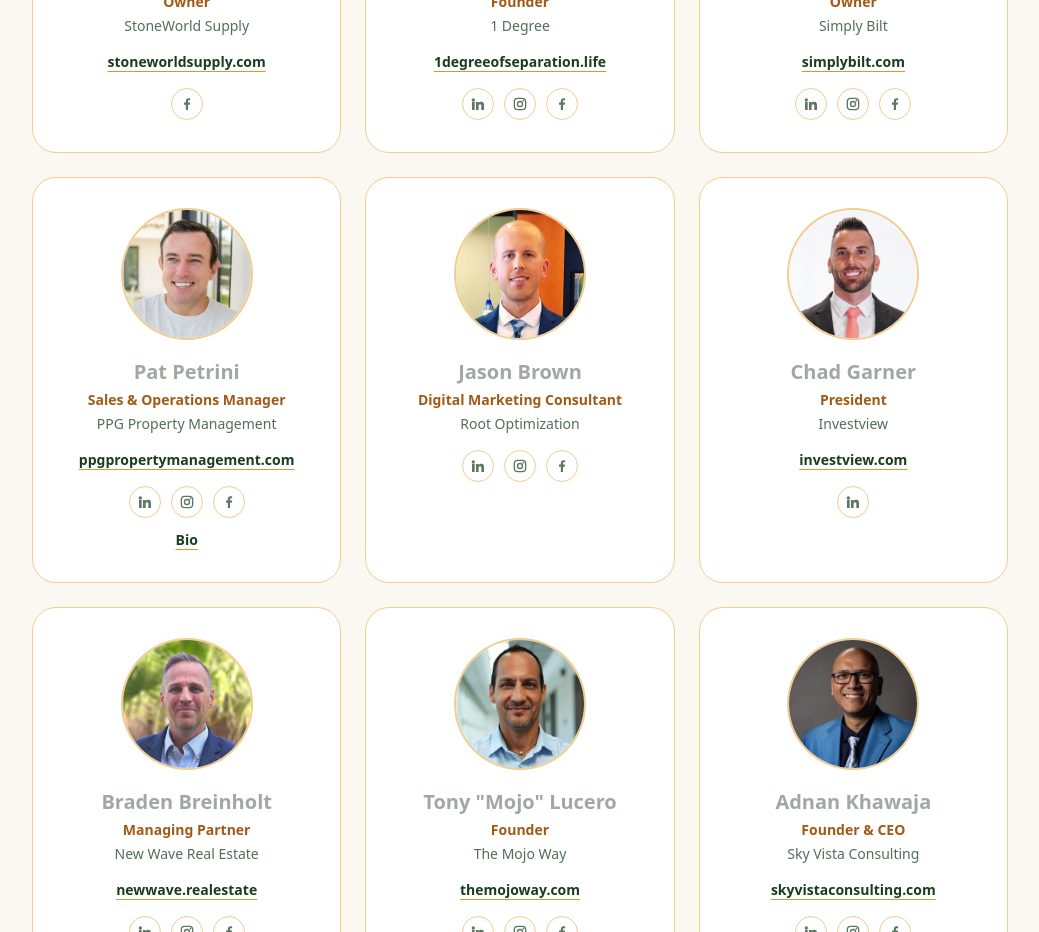
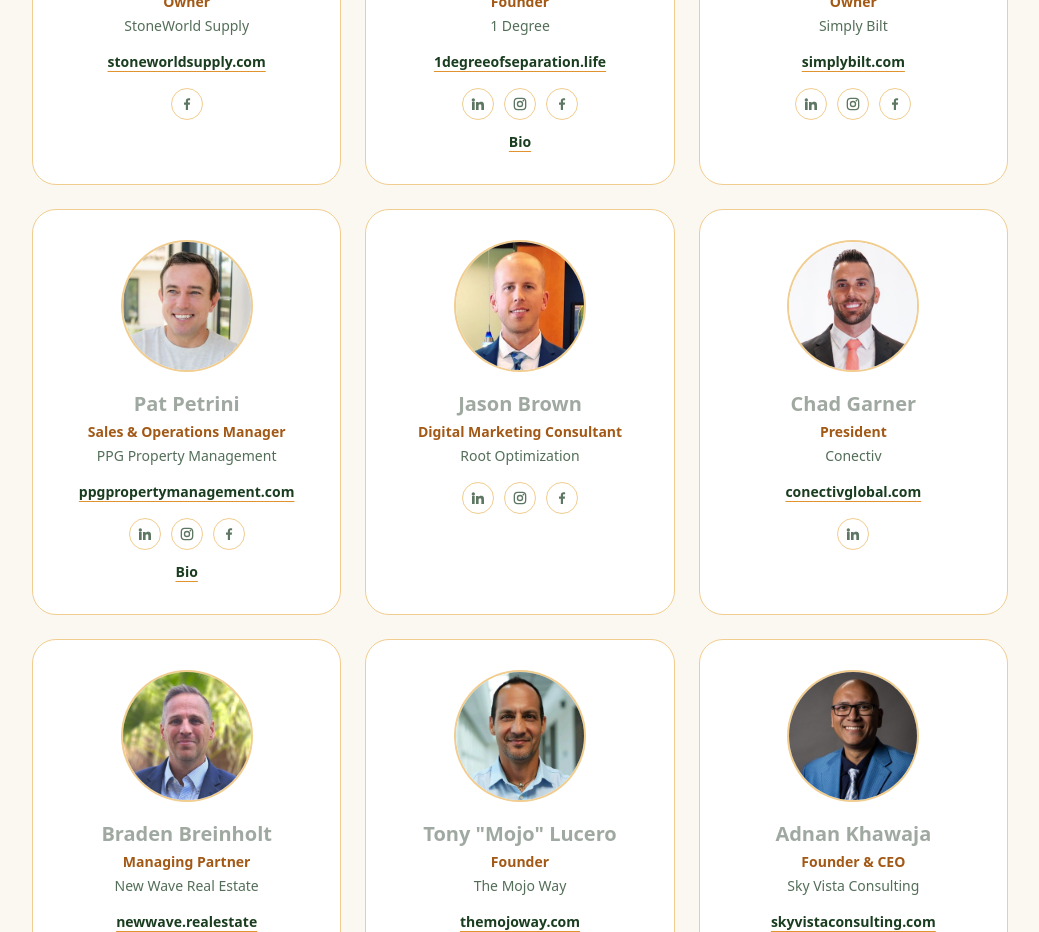
Before and after one commit to KokenLabs/squirrel-tamer-website, a Next.js app: page /contributors in a window 1280 px wide. Shown: the part 2720-3652 px from the top of the page, without its empty margins (120-1159 px from the left). Built offline with nearby package versions, Linux system fonts and the light colour scheme.

Commit message:
Add Brad Bonar bio; update Chad Garner to President, Conectiv
Co-Authored-By: Claude Opus 5 <noreply@anthropic.com>
Claude-Session: https://claude.ai/code/session_011vYDYs3RFAzfGueaXrGeff

```diff
--- a/src/app/contributors/page.tsx
+++ b/src/app/contributors/page.tsx
@@ -212,6 +212,12 @@ const contributors: Contributor[] = [
     linkedin: "https://www.linkedin.com/in/brad-bonar-jr-25075074/",
     instagram: "https://www.instagram.com/onedegree.official/",
     facebook: "https://www.facebook.com/brad.bonar",
+    bio: [
+      "Brad Bonar, Jr. is a comedian and the creator of 1 Degree of Separation.",
+      "“A few years ago I found a suicide note that I wrote in the 6th grade. At first I kinda laughed about it, but then it became very sobering to think that I’m now in my 60’s, I’ve struggled at least since the 6th grade, and it’s only been the past few years that I’ve seriously addressed my depression.",
+      "That note got me started on a quest to put together a comedy show about depression and suicide. I’ve spent the past 25 years traveling the world making people laugh. Now I’m using my talents for something more personal. It’s time to cast a spotlight that removes the stigma of mental illness.",
+      "I’ve interviewed doctors and mental health professionals to help format the show so that we as comics can talk about the topics that are so taboo in our society. As comedians we’ll talk about anything on stage, so why not this?”",
+    ],
   },
   {
     name: "Steven Frame",
@@ -249,8 +255,8 @@ const contributors: Contributor[] = [
   {
     name: "Chad Garner",
     title: "President",
-    company: "Investview",
-    website: "investview.com",
+    company: "Conectiv",
+    website: "conectivglobal.com",
     photo: "/images/contributors/chad-garner.jpg",
     linkedin: "https://www.linkedin.com/in/chadgarner1/",
   },
```
